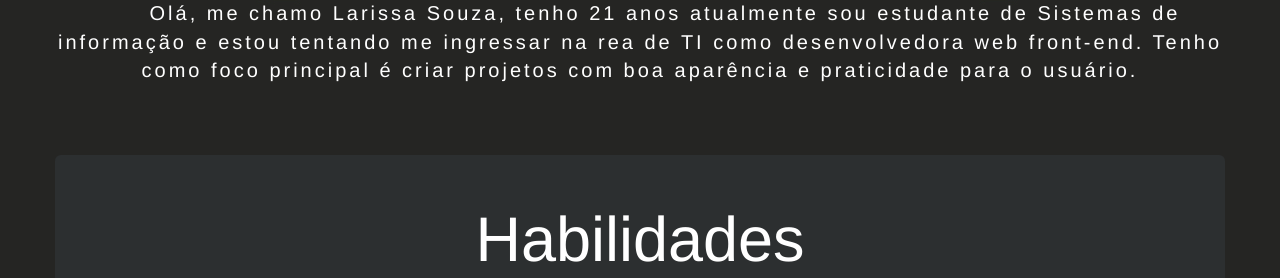
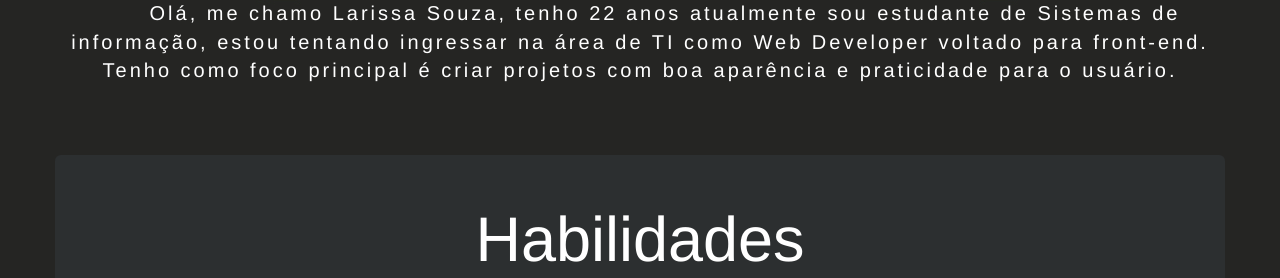
Before and after one commit to souzalarissa383/larissa-souza-portfolio, a plain HTML site: page index.html in a window 1280 px wide. Shown: the part 651-929 px from the top of the page. Drawn offline with Linux system fonts and the light colour scheme.

Commit message:
Update index.html

```diff
--- a/index.html
+++ b/index.html
@@ -74,7 +74,7 @@
 
 <div class="container" >
   <div class="row">
-		 <p class=" text-justify  sobre ">Olá, me chamo Larissa Souza, tenho 21 anos atualmente sou estudante de Sistemas de informação e estou tentando me ingressar na rea de TI como desenvolvedora web front-end. Tenho como foco principal é criar projetos com boa aparência e praticidade para o usuário.</p>
+		 <p class=" text-justify  sobre ">Olá, me chamo Larissa Souza, tenho 22 anos atualmente sou estudante de Sistemas de informação, estou tentando ingressar na área de TI como Web Developer voltado para front-end. Tenho como foco principal é criar projetos com boa aparência e praticidade para o usuário.</p>
 	</div>
 <div class="row">
 		<div class="jumbotron center-block ">
```
